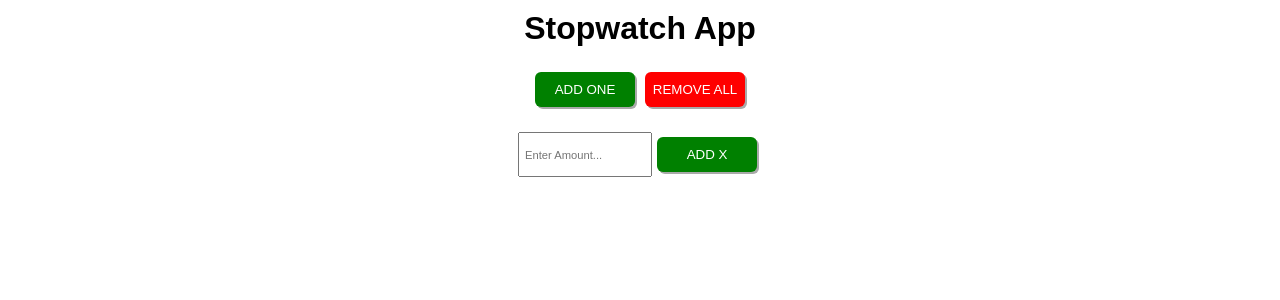
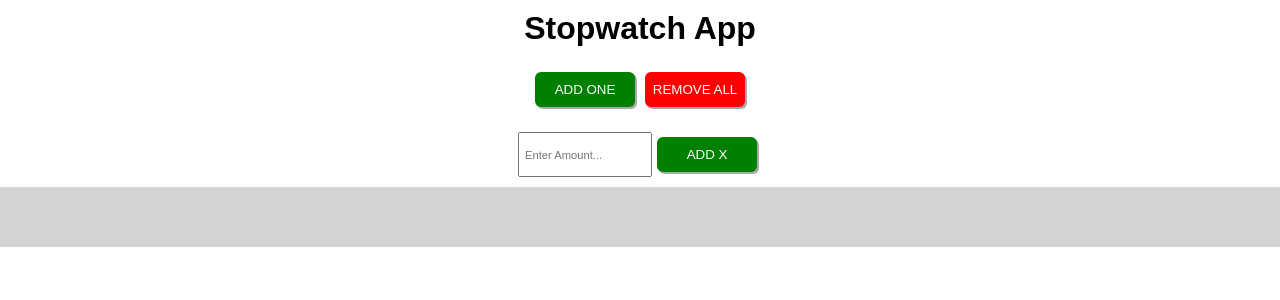
Before and after one commit to RJDNet/StopWatch, a React (Create React App) app: page / in a window 1280 px wide. Shown: the top 300 px of the page. Built offline with nearby package versions, Linux system fonts and the light colour scheme.

Commit message:
CSS Updates

```diff
--- a/src/Styles/_StopWatchContainer.scss
+++ b/src/Styles/_StopWatchContainer.scss
@@ -69,5 +69,6 @@ body {
         display: flex;
         flex-wrap: wrap;
         justify-content: center;
+        padding: $medium-padding;
     }
 }
--- a/src/index.css
+++ b/src/index.css
@@ -96,6 +96,7 @@ body {
   -webkit-box-pack: center;
       -ms-flex-pack: center;
           justify-content: center;
+  padding: 30px;
 }
 
 .stopwatch > .stopwatch__startstop-button, .stopwatch > .stopwatch__startstop-button--start, .stopwatch > .stopwatch__startstop-button--stop, .stopwatch > .stopwatch__reset-button, .stopwatch > .stopwatch__remove-button {
```
Also changed, not shown: 1 other file (tests, documents, lock files or other folders).
